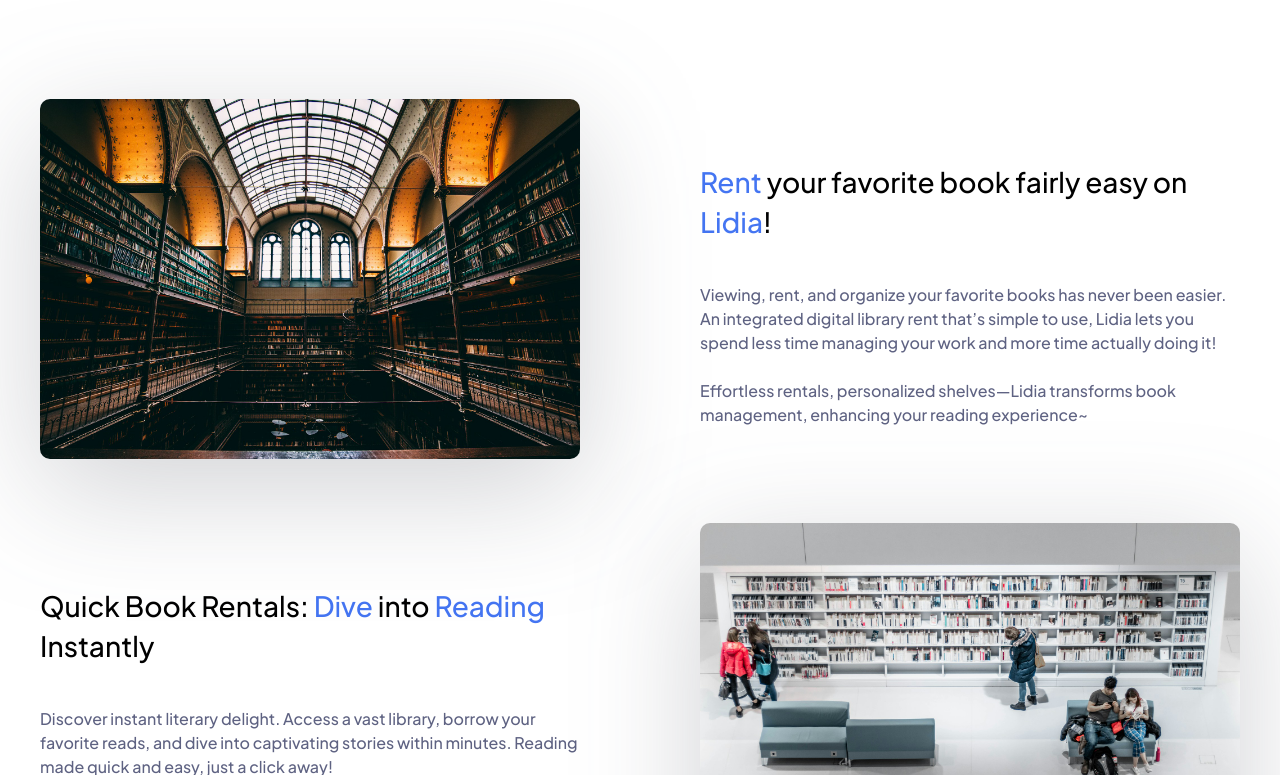
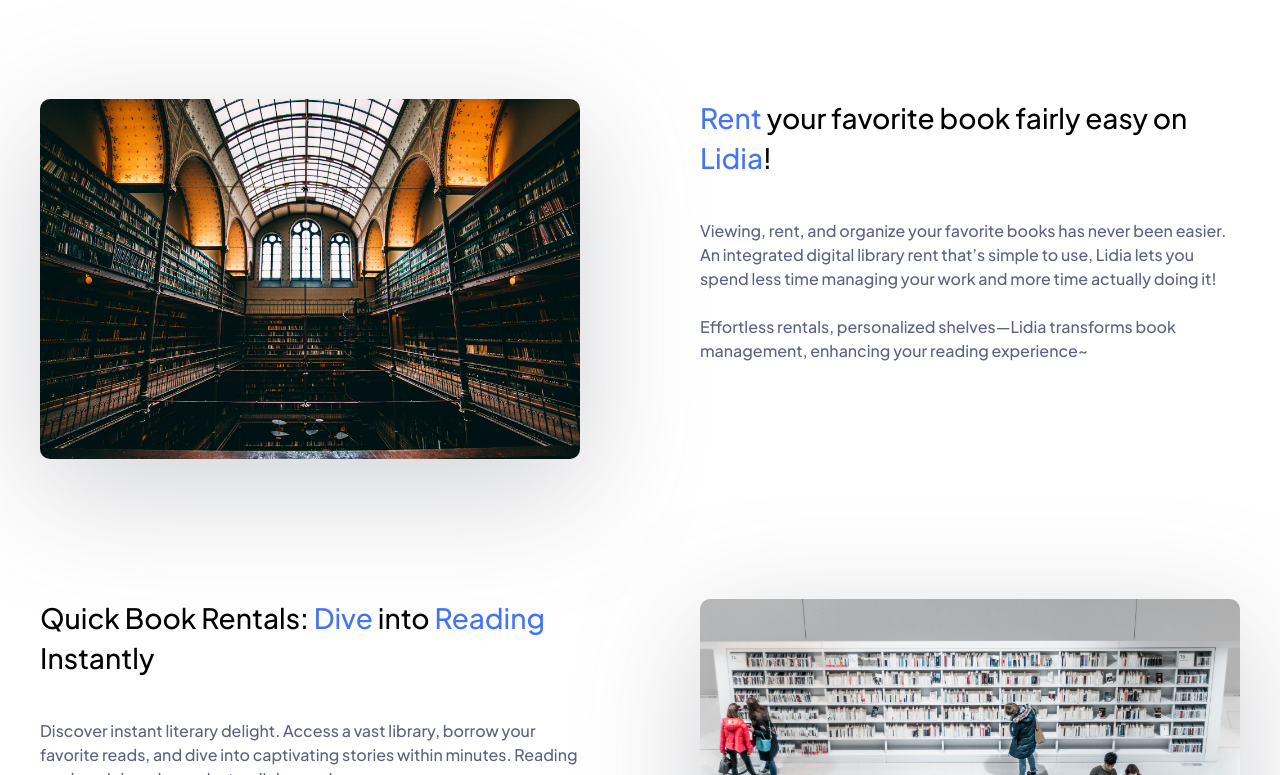
Before and after one commit to anwsaif/lidia-digital-library, a React (Vite) app: page / in a window 1280 px wide. Shown: the part 1625-2400 px from the top of the page. Built offline with nearby package versions, Linux system fonts and the light colour scheme.

Commit message:
Update Services: fix services row-gap

```diff
--- a/src/Sections/Services.jsx
+++ b/src/Sections/Services.jsx
@@ -23,11 +23,11 @@ function Services() {
           <span className='capitalised text-xs text-primary'>SERVICES</span>
           <h2>🚀• The Services for You</h2>
 
-          <div className="flex flex-col gap-16 lg:mt-[5.625rem]">
+          <div className="flex flex-col gap-16 lg:mt-[5.625rem] xl:gap-[8.75rem]">
             {services.map(({ logo, title, description }) => {
               return <div className="flex flex-wrap justify-between gap-9 lg:flex-nowrap">
                 <img src={logo} alt={title} className='w-full self-center rounded-[0.625rem] drop-shadow-extrabold-dark md:w-1/2 lg:w-1/2 lg:max-w-[37.5rem] xl:max-w-[45%]'/>
-                <div className="md:max-w-[45%] lg:w-1/2 xl:mt-16">
+                <div className="md:max-w-[45%] lg:w-1/2 2xl:mt-16">
                   {title}
                   <p className='line-clamp-4 h-fit w-fit lg:line-clamp-none' onClick={e => e.target.classList.remove('line-clamp-4')}>
                     {description.split('\n').map((line, i) => (<>{line}<br/> </>))}
```
